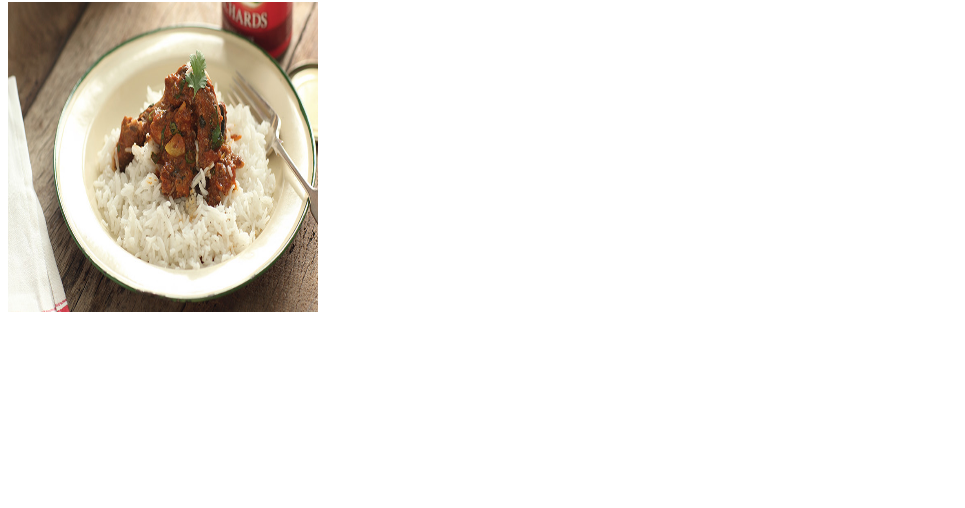
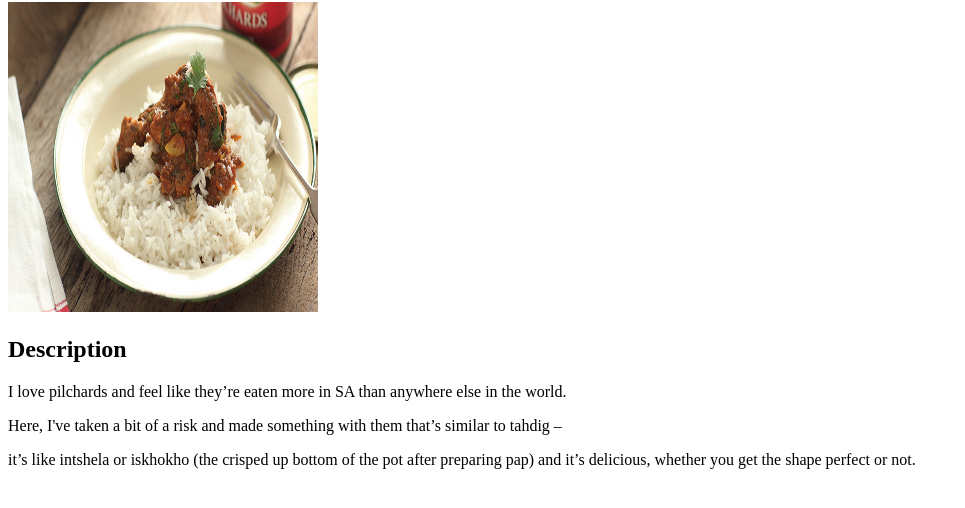
Before and after one commit to ThaboChambule/odin-recipes, a plain HTML site: page recipes/fish.html in a window 1280 px wide. Shown: the part 78-586 px from the top of the page, without its empty margins (0-965 px from the left). Drawn offline with Linux system fonts and the light colour scheme.

Commit message:
added description of fish recipe

```diff
--- a/recipes/fish.html
+++ b/recipes/fish.html
@@ -7,8 +7,18 @@
 </head>
 <body>
     <h1>Fish Recipe</h1>
+
     <img src="../images/fish.jpg" alt="A picture of cooked canned fish and rice"
-     height="310" width="310"
-    >
+     height="310" width="310">
+
+     <h2><strong> Description </strong></h2>
+     <p>I love pilchards and feel like they’re eaten more in SA than anywhere else in the world.</p>
+     <p> Here, I've taken a bit of a risk and made something with them that’s similar to tahdig – </p>
+     <p> it’s like intshela or iskhokho (the crisped up bottom of the pot after preparing pap)
+        and it’s delicious, whether you get the shape perfect or not. </p>
+
+
+
 </body>
+
 </html>
```
